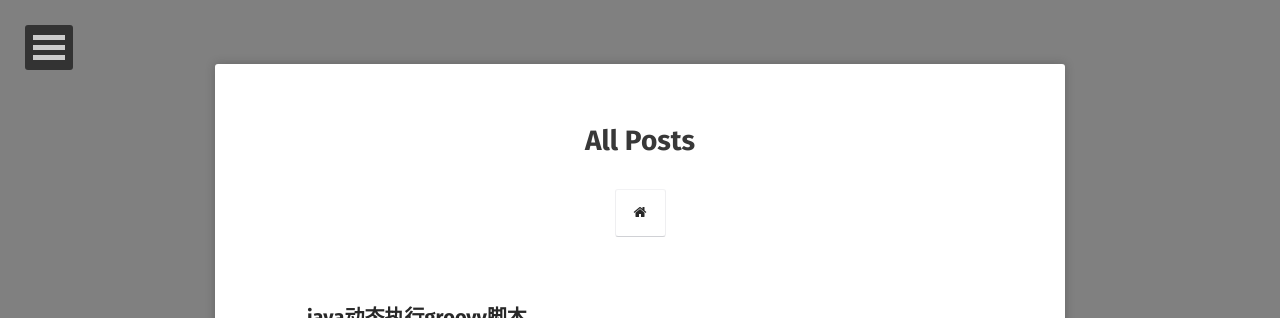
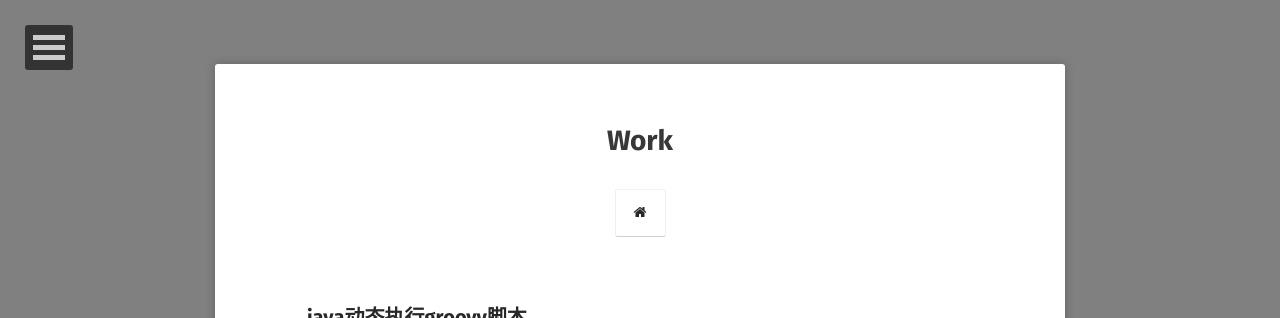
Before and after one commit to Justice-love/Justice-love.github.io, a Jekyll site: the page built from posts/index.md, in a window 1280 px wide and 900 px high. Shown: the top 318 px of the window. Built offline with Jekyll 4.4.1, drawn with Linux system fonts in a browser that asks for light colours; some web fonts are replaced.

Commit message:
修改名称

```diff
--- a/_includes/nav.html
+++ b/_includes/nav.html
@@ -85,7 +85,7 @@
 			<li>
 				<a href="#">Blogs</a>
 				<ul class="dl-submenu">
-					<li><a href="{{ site.url }}/posts/">All Posts</a></li>
+					<li><a href="{{ site.url }}/posts/">Our Work</a></li>
 					<li><a href="{{ site.url }}/life/">Our Life</a></li>
 				</ul>
 			</li>
--- a/_layouts/home.html
+++ b/_layouts/home.html
@@ -36,7 +36,7 @@ layout: compress
                          About
                          </a>
                          <a class="btn zoombtn" href="{{ site.url }}/posts">
-                         Blog-Posts
+                         Blog-Work
                          </a>
                          <a class="btn zoombtn" href="{{ site.url }}/life">
                          Blog-Life
--- a/posts/index.md
+++ b/posts/index.md
@@ -1,6 +1,6 @@
 ---
 layout: post-list
-title: All Posts
-excerpt: "A List of Posts"
+title: Work
+excerpt: "Technical documentation"
 comments: false
 ---
```
